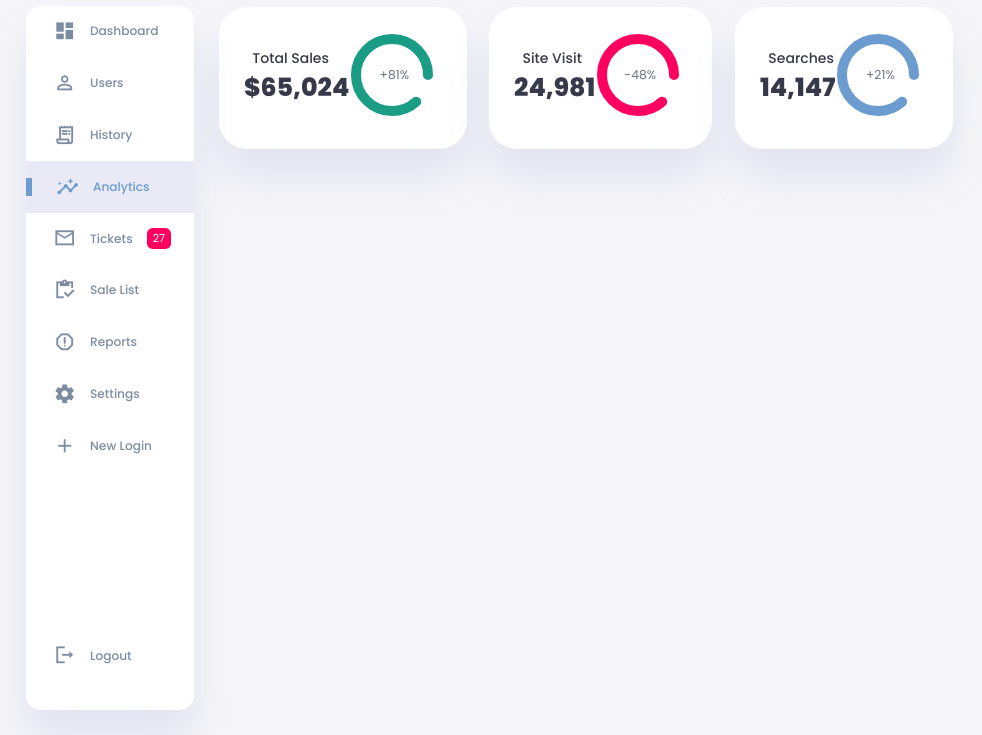
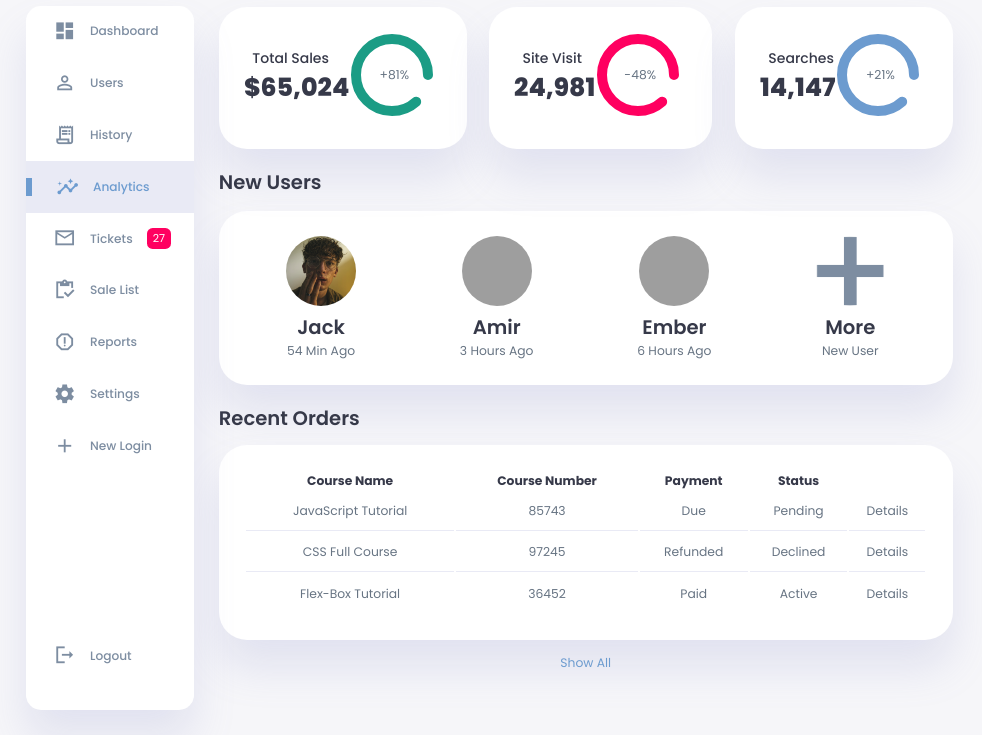
Before and after one commit to jesusdavid05/Dashboard-Designs, a plain HTML site: page index.html in a window 1280 px wide. Shown: the part 65-800 px from the top of the page, without its empty margins (0-982 px from the left). Drawn offline with Linux system fonts and the light colour scheme; grey boxes are pictures that could not be loaded.

Commit message:
add users section and recent orders

```diff
--- a/assets/main.js
+++ b/assets/main.js
@@ -0,0 +1,18 @@
+Orders.forEach((order) => {
+  const tr = document.createElement("tr");
+  const trContent = `
+    <td>${order.productName}</td>
+    <td>${order.productNumber}</td>
+    <td>${order.paymentStatus}</td>
+    <td class:"${
+      order.status === "Declined"
+        ? "danger"
+        : order.status === "Pending"
+        ? "warning"
+        : "primary"
+    }">${order.status}</td>
+    <td class:"primary">Details</td>
+  `;
+  tr.innerHTML = trContent;
+  document.querySelector("table tbody").appendChild(tr);
+});
--- a/assets/style.css
+++ b/assets/style.css
@@ -303,3 +303,78 @@ main .analyse .progress .percentage{
   height: 100%;
   width: 100%;
 }
+
+main .new-users{
+  margin-top: 1.3rem;
+}
+
+main .new-users .user-list{
+  background-color: var(--color-white);
+  padding: var(--card-padding);
+  border-radius: var(--card-border-radius);
+  margin-top: 1rem;
+  box-shadow: var(--box-shadow);
+  display: flex;
+  justify-content: space-around;
+  flex-wrap: wrap;
+  gap: 1.4rem;
+  cursor: pointer;
+  transition: all 0.3s ease;
+}
+
+main .new-users .user-list:hover{
+  box-shadow: none;
+}
+
+main .new-users .user-list .user{
+  display: flex;
+  flex-direction: column;
+  align-items: center;
+  justify-content: center;
+}
+
+main .new-users .user-list .user img{
+  width: 5rem;
+  height: 5rem;
+  margin-bottom: 0.4rem;
+  border-radius: 50%;
+}
+
+main .recent-orders{
+  margin-top: 1.3rem;
+}
+
+main .recent-orders h2 {
+  margin-bottom: 0.8rem;
+}
+
+main .recent-orders table{
+  background-color: var(--color-white);
+  width: 100%;
+  padding: var(--card-padding);
+  text-align: center;
+  box-shadow: var(--box-shadow);
+  border-radius: var(--card-border-radius);
+  transition: all 0.3s ease;
+}
+
+main .recent-orders table:hover{
+  box-shadow: none;
+}
+
+main table tbody td{
+  height: 2.8rem;
+  border-bottom: 1px solid var(--color-light);
+  color: var(--color-dark-variant);
+}
+
+main table tbody tr:last-child td{
+  border: none;
+}
+
+main .recent-orders a{
+  text-align: center;
+  display: block;
+  margin: 1rem auto;
+  color: var(--color-primary);
+}
--- a/index.html
+++ b/index.html
@@ -16,7 +16,7 @@
       <aside>
         <div class="toggle">
           <div class="logo">
-            <img src="" alt="" />
+            <img src="./images/logo.png" alt="" />
             <h2>Yisus<span class="danger">Hack</span></h2>
           </div>
           <div class="close" id="close-btn">
@@ -126,6 +126,55 @@
             </div>
           </div>
         </div>
+
+        <!-- End of Analyses -->
+
+        <!-- New Users Section -->
+        <div class="new-users">
+          <h2>New Users</h2>
+          <div class="user-list">
+            <div class="user">
+              <img src="./images/profile-2.jpg" alt="" />
+              <h2>Jack</h2>
+              <p>54 Min Ago</p>
+            </div>
+            <div class="user">
+              <img src="./images/profile-3.jpg" alt="" />
+              <h2>Amir</h2>
+              <p>3 Hours Ago</p>
+            </div>
+            <div class="user">
+              <img src="./images/profile-4.jpg" alt="" />
+              <h2>Ember</h2>
+              <p>6 Hours Ago</p>
+            </div>
+            <div class="user">
+              <img src="./images/plus.png" alt="" />
+              <h2>More</h2>
+              <p>New User</p>
+            </div>
+          </div>
+        </div>
+        <!-- End of New Users Section -->
+
+        <!-- Recent Orders Table -->
+        <div class="recent-orders">
+          <h2>Recent Orders</h2>
+          <table>
+            <thead>
+              <tr>
+                <th>Course Name</th>
+                <th>Course Number</th>
+                <th>Payment</th>
+                <th>Status</th>
+                <th></th>
+              </tr>
+            </thead>
+            <tbody></tbody>
+          </table>
+          <a href="#">Show All</a>
+        </div>
+        <!-- End of Recent Orders -->
       </main>
     </div>
 
```
Also changed, not shown: images/logo.png (added), images/plus.png (added), images/profile-2.jpg (added), 2 other files.
